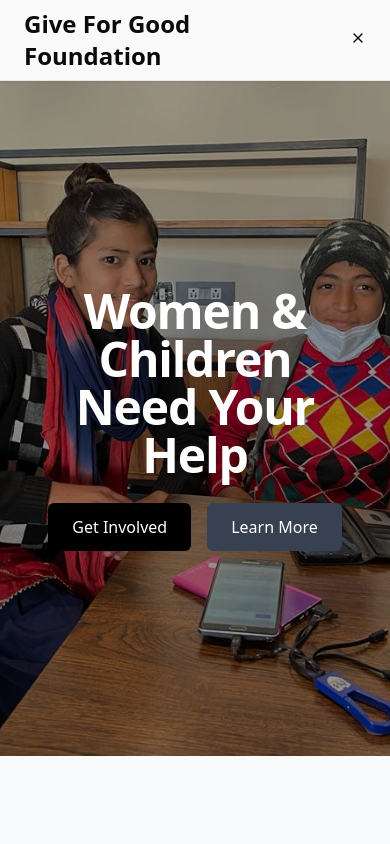
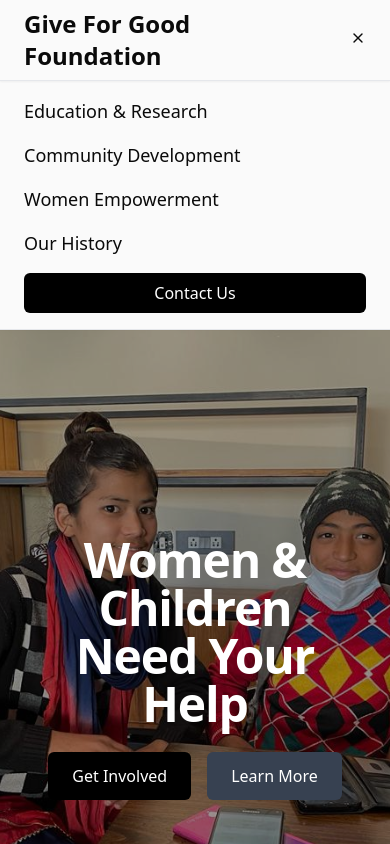
Before and after one commit to pulseinterns7285-pixel/GiveForGood, a React (Vite) app: page / in a window 390 px wide. Both pictures are taken after a click on the button 358 px from the left and 38 px from the top of the page. Shown: the top 844 px of the page. Built offline with nearby package versions, Linux system fonts and the light colour scheme.

Commit message:
hamburger mobile fix

```diff
--- a/src/pages/Home.jsx
+++ b/src/pages/Home.jsx
@@ -44,6 +44,24 @@ export default function Home() {
           </div>
         </div>
       </nav>
+
+    {/* ================== Mobile Menu ================== */}
+{isOpen && (
+  <div className="md:hidden bg-paper border-b border-gray-200 shadow-sm">
+    <div className="flex flex-col px-6 py-4 space-y-4">
+      <a href="/education" className="text-lg">Education & Research</a>
+      <a href="/community" className="text-lg">Community Development</a>
+      <a href="/women" className="text-lg">Women Empowerment</a>
+      <a href="/history" className="text-lg">Our History</a>
+      <a
+        href="/contact"
+        className="mt-2 px-6 py-2 bg-black text-white rounded-md text-center"
+      >
+        Contact Us
+      </a>
+    </div>
+  </div>
+)}
 
       {/* ================== Hero ================== */}
       <section
```
